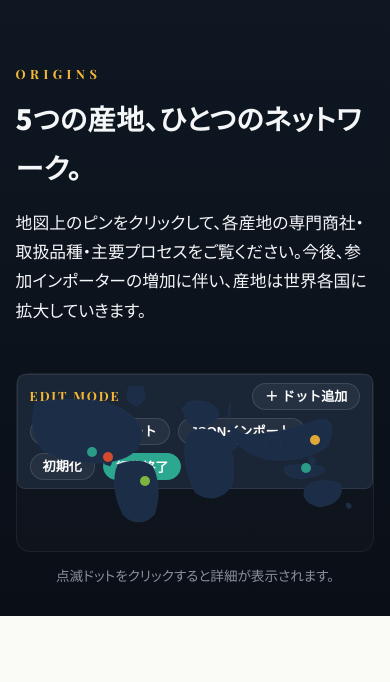
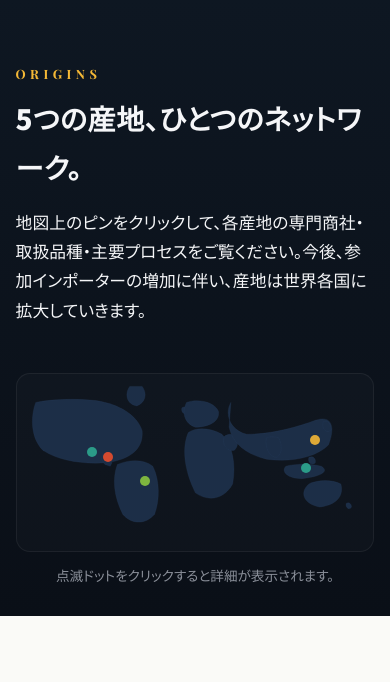
Before and after one commit to Itoh-M/Link-One, a PHP site: page / in a window 390 px wide. Shown: the part 4971-5653 px from the top of the page. Run offline with PHP 8.4, Linux system fonts and the light colour scheme.

Commit message:
Restrict world-map editor to WP admins; fix mobile [hidden] bug
- styles.css: add `.map-edit-toolbar[hidden] { display: none !important }`.
  The base rule sets `display: flex`, which silently overrode the UA
  `[hidden] { display: none }` (author > UA cascade). On `<= 640px` the
  toolbar also becomes `position: static`, so the override caused the
  toolbar to render inside `.world-map` and visually replace the map on
  iPhone — matching the reported "world map missing, edit buttons shown"
  symptom on Vercel.
- script.js: edit mode now requires `data-admin="true"` on <body> AND
  `?edit=1` AND the toolbar element to exist; any one missing keeps
  editMode false.
- wordpress/linkone-theme/index.php: gate `.map-edit-toolbar` and
  `.map-edit-form` behind `current_user_can('edit_theme_options')`, and
  emit the same admin flag onto `<body data-admin>`.
- index.html (static / Vercel / Pages): remove edit toolbar + form
  entirely; static hosting has no auth, so admin UI must not exist in
  the DOM at all.
- README.md: document the new admin-only edit workflow.
- Theme `assets/` resynced with root sources.

```diff
--- a/index.html
+++ b/index.html
@@ -244,42 +244,9 @@
 
         <ul class="origin-dots" data-origin-dots aria-label="コーヒー産地マップ"></ul>
 
-        <div class="map-edit-toolbar" data-edit-toolbar hidden>
-          <span class="map-edit-mode">EDIT MODE</span>
-          <button type="button" class="map-edit-btn" data-add>＋ ドット追加</button>
-          <button type="button" class="map-edit-btn" data-export>JSONエクスポート</button>
-          <button type="button" class="map-edit-btn" data-import>JSONインポート</button>
-          <button type="button" class="map-edit-btn map-edit-btn--danger" data-reset>初期化</button>
-          <a class="map-edit-btn map-edit-btn--exit" href="?">編集終了</a>
-        </div>
-
         <p class="world-map-note" data-map-note><span data-jp>点滅ドットをクリックすると詳細が表示されます。</span><span data-en>Click any pulsing pin to see origin details.</span></p>
       </div>
     </div>
-
-    <aside class="map-edit-form" data-edit-form hidden aria-label="ドット編集">
-      <header class="map-edit-form__head">
-        <h4>ドットを編集</h4>
-        <button type="button" class="map-edit-form__close" data-close aria-label="閉じる">×</button>
-      </header>
-      <div class="map-edit-form__body">
-        <label>ラベル<input name="label" type="text" /></label>
-        <label>タイトル<input name="title" type="text" /></label>
-        <label>説明<textarea name="description" rows="4"></textarea></label>
-        <label>リンクURL<input name="linkUrl" type="text" placeholder="https://… または #origins" /></label>
-        <label>画像URL<input name="imageUrl" type="url" placeholder="https://…" /></label>
-        <div class="map-edit-form__grid">
-          <label>色<input name="color" type="color" /></label>
-          <label>X (%)<input name="x" type="number" min="0" max="100" step="0.1" /></label>
-          <label>Y (%)<input name="y" type="number" min="0" max="100" step="0.1" /></label>
-        </div>
-        <label class="map-edit-form__check">
-          <input name="bottomLayer" type="checkbox" />
-          <span>最背面レイヤー(クリック透過)</span>
-        </label>
-        <button type="button" class="map-edit-form__delete" data-delete>このドットを削除</button>
-      </div>
-    </aside>
   </section>
 
   <div class="origin-modal" data-origin-modal hidden role="dialog" aria-modal="true" aria-labelledby="originModalTitle">
--- a/script.js
+++ b/script.js
@@ -127,7 +127,14 @@
         linkUrl: '#origins', imageUrl: '' },
     ];
 
-    const editMode = new URLSearchParams(location.search).has('edit');
+    // Edit mode requires BOTH `?edit=1` in URL AND admin flag on body.
+    // WordPress sets `data-admin="true"` only for users with `edit_theme_options`;
+    // the static site (Vercel / GitHub Pages) has no auth so the toolbar is
+    // also stripped from `index.html`, which keeps editMode false even if
+    // someone hand-crafts the URL.
+    const isAdmin   = document.body.dataset.admin === 'true';
+    const hasEdit   = new URLSearchParams(location.search).has('edit');
+    const editMode  = isAdmin && hasEdit && !!toolbar;
     let dots = loadDots();
     let editingId = null;
     let addMode = false;
--- a/styles.css
+++ b/styles.css
@@ -692,7 +692,7 @@ a { color: inherit; }
   .origin-pulse { animation: none; box-shadow: 0 0 0 6px rgba(255,255,255,.15); }
 }
 
-/* Edit-mode toolbar (only visible with ?edit=1) */
+/* Edit-mode toolbar (only visible with ?edit=1, admin-only on WP) */
 .map-edit-toolbar {
   position: absolute;
   top: -52px;
@@ -707,6 +707,7 @@ a { color: inherit; }
   border: 1px solid rgba(255,255,255,.08);
   border-radius: var(--r-sm);
 }
+.map-edit-toolbar[hidden] { display: none !important; }
 .map-edit-toolbar.is-active { display: flex; }
 .map-edit-mode {
   font-family: var(--font-display); letter-spacing: .15em;
--- a/wordpress/linkone-theme/assets/styles.css
+++ b/wordpress/linkone-theme/assets/styles.css
@@ -692,7 +692,7 @@ a { color: inherit; }
   .origin-pulse { animation: none; box-shadow: 0 0 0 6px rgba(255,255,255,.15); }
 }
 
-/* Edit-mode toolbar (only visible with ?edit=1) */
+/* Edit-mode toolbar (only visible with ?edit=1, admin-only on WP) */
 .map-edit-toolbar {
   position: absolute;
   top: -52px;
@@ -707,6 +707,7 @@ a { color: inherit; }
   border: 1px solid rgba(255,255,255,.08);
   border-radius: var(--r-sm);
 }
+.map-edit-toolbar[hidden] { display: none !important; }
 .map-edit-toolbar.is-active { display: flex; }
 .map-edit-mode {
   font-family: var(--font-display); letter-spacing: .15em;
```
Also changed, not shown: wordpress/linkone-theme/assets/script.js (+8 -1 lines), wordpress/linkone-theme/index.php (+13 -1 lines), README.md.
